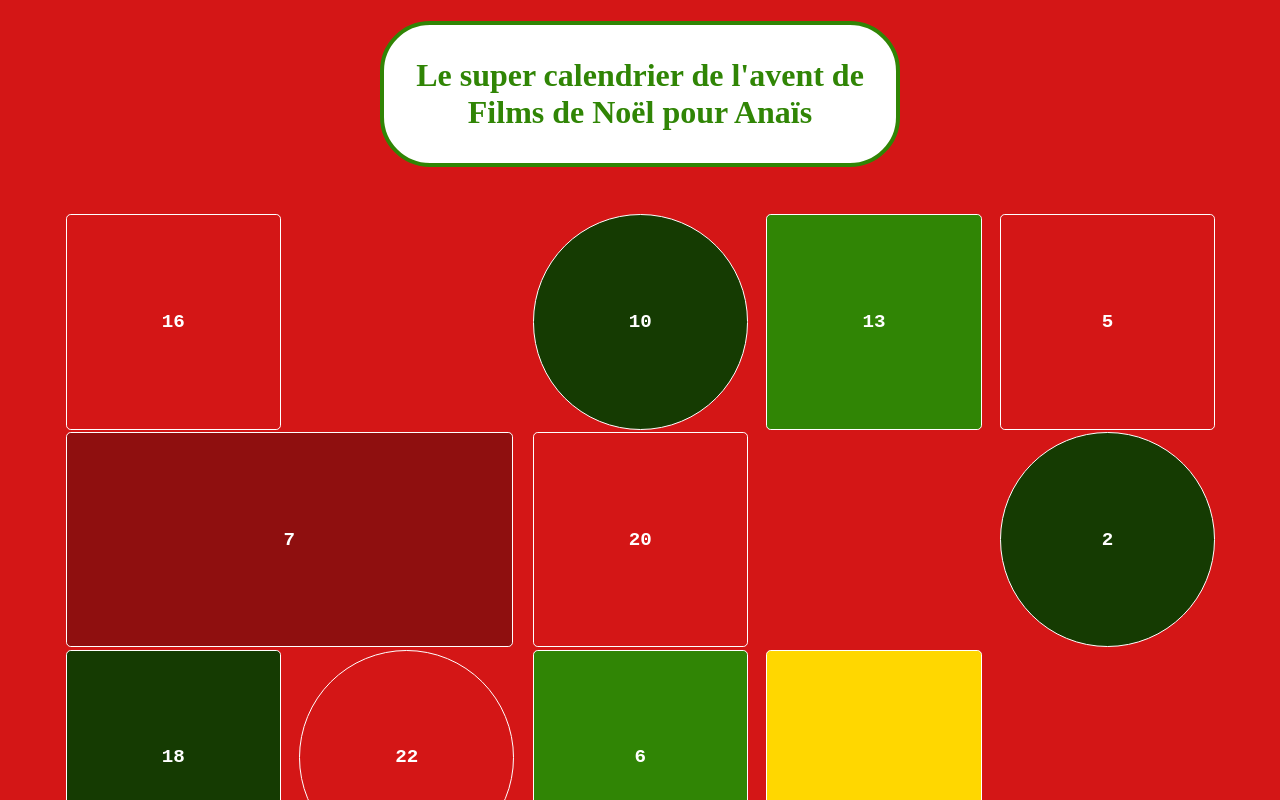
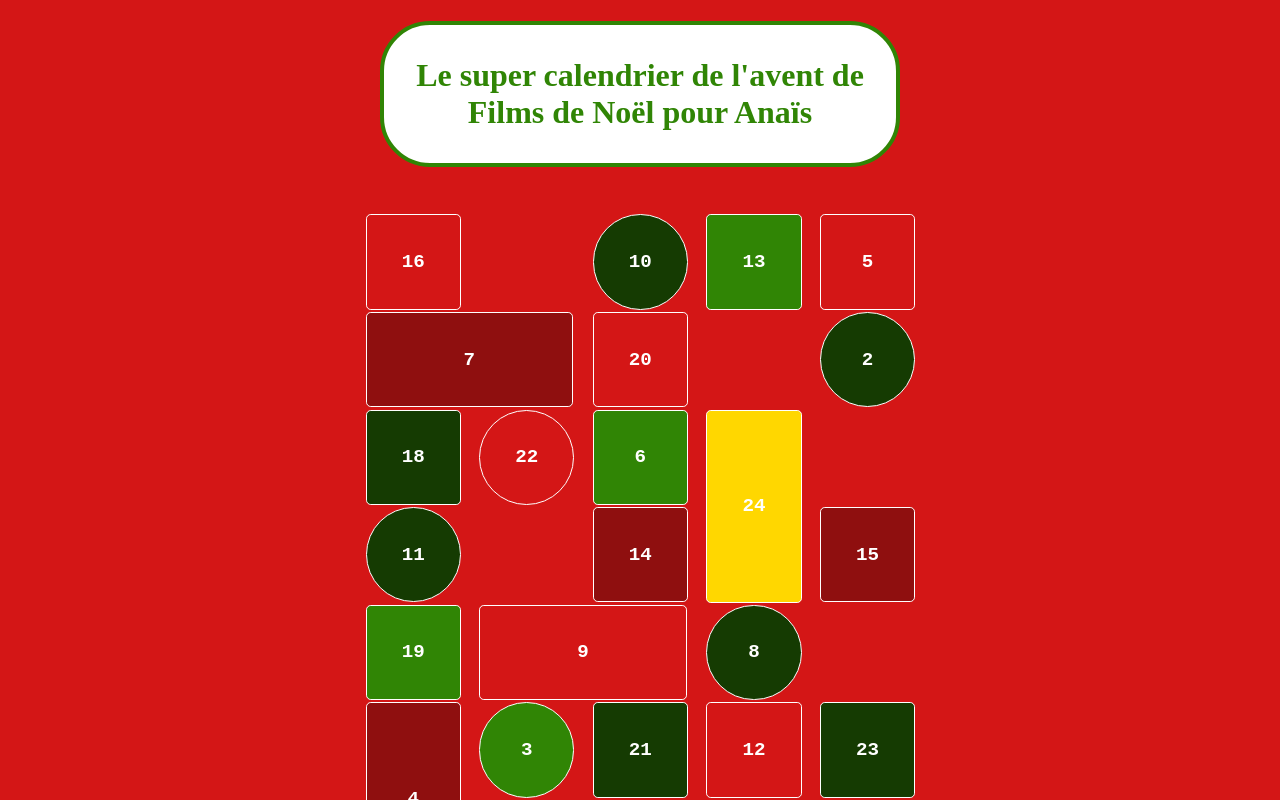
Before and after one commit to TheRealPikevchu/movie-advent-calendar, a React (Create React App) app: page / in a window 1280 px wide. Shown: the top 800 px of the page. Built offline with nearby package versions, Linux system fonts and the light colour scheme; a web font is replaced by a local one.

Commit message:
down sizing pc width

```diff
--- a/src/pages/App.js
+++ b/src/pages/App.js
@@ -56,7 +56,7 @@ const FilmsList = styled.div`
 `
 
 function App() {
-  const maxWidth = 1200
+  const maxWidth = 600
   const screenWidth = Math.min(useWindowDimensions().width, maxWidth)
 
   let days = [
```
